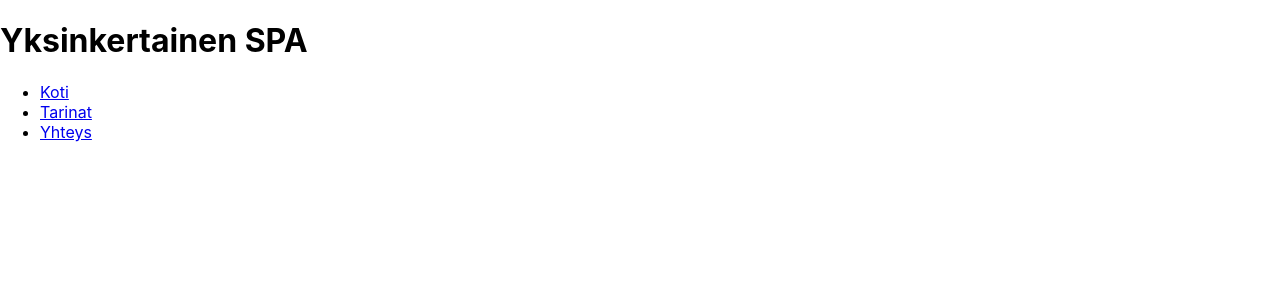
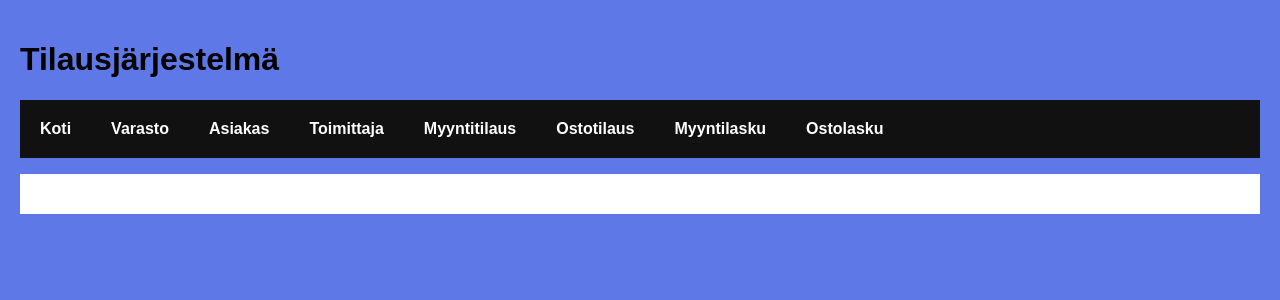
Before and after one commit to Jamppa1234/github_tilaus_sivusto, a React (Create React App) app in the folder frontend/: page / in a window 1280 px wide. Shown: the top 300 px of the page. Built offline with nearby package versions, Linux system fonts and the light colour scheme.

Commit message:
yläpalkin valikot ok pal6

```diff
--- a/frontend/public/index.html
+++ b/frontend/public/index.html
@@ -4,7 +4,7 @@
     <meta charset="utf-8">
     <meta name="viewport"
           content="width=device-width, initial-scale=1, shrink-to-fit=no">
-    <title>React Router-kirjasto esimerkki</title>
+    <title>EcuErp</title>
   </head>
   <body>
     <div id="root"></div>
--- a/frontend/src/Main.js
+++ b/frontend/src/Main.js
@@ -4,11 +4,16 @@ class Main extends Component {
   render() {
     return (
         <div>
-          <h1>Yksinkertainen SPA</h1>
+          <h1>Tilausjärjestelmä</h1>
           <ul className="header">
             <li><a href="/">Koti</a></li>
-            <li><a href="/tarina">Tarinat</a></li>
-            <li><a href="/yhteys">Yhteys</a></li>
+            <li><a href="/varasto">Varasto</a></li>
+            <li><a href="/asiakas">Asiakas</a></li>
+            <li><a href="/toimittaja">Toimittaja</a></li>
+            <li><a href="/myyntitilaus">Myyntitilaus</a></li>
+            <li><a href="/Ostotilaus">Ostotilaus</a></li>
+            <li><a href="/myyntilasku">Myyntilasku</a></li>
+            <li><a href="/ostolasku">Ostolasku</a></li>
           </ul>
           <div className="content">
 
--- a/frontend/src/index.css
+++ b/frontend/src/index.css
@@ -1,13 +1,43 @@
 body {
+  background-color: #5f78e7;
+  padding: 20px;
   margin: 0;
-  font-family: -apple-system, BlinkMacSystemFont, 'Segoe UI', 'Roboto', 'Oxygen',
-    'Ubuntu', 'Cantarell', 'Fira Sans', 'Droid Sans', 'Helvetica Neue',
-    sans-serif;
-  -webkit-font-smoothing: antialiased;
-  -moz-osx-font-smoothing: grayscale;
+}
+h1,
+h2,
+p,
+ul,
+li {
+  font-family: sans-serif;
+}
+ul.header li {
+  display: inline;
+  list-style-type: none;
+  margin: 0;
+}
+ul.header {
+  background-color: #111;
+  padding: 0;
+}
+ul.header li a {
+  color: #fff;
+  font-weight: bold;
+  text-decoration: none;
+  padding: 20px;
+  display: inline-block;
+}
+.content {
+  background-color: #fff;
+  padding: 20px;
+}
+.content h2 {
+  padding: 0;
+  margin: 0;
+}
+.content li {
+  margin-bottom: 10px;
 }
 
-code {
-  font-family: source-code-pro, Menlo, Monaco, Consolas, 'Courier New',
-    monospace;
+.active {
+  background-color: #0099ff;
 }
```
Also changed, not shown: frontend/src/Asiakas.js (added, +7 -0 lines), frontend/src/Koti.js (added, +7 -0 lines), frontend/src/Myyntilasku.js (added, +7 -0 lines), frontend/src/Myyntitilaus.js (added, +7 -0 lines), frontend/src/Ostolasku.js (added, +7 -0 lines), frontend/src/Ostotilaus.js (added, +7 -0 lines), frontend/src/Toimittaja.js (added, +7 -0 lines), frontend/src/Varasto.js (added, +7 -0 lines), 1 other file (tests, documents, lock files or other folders).
